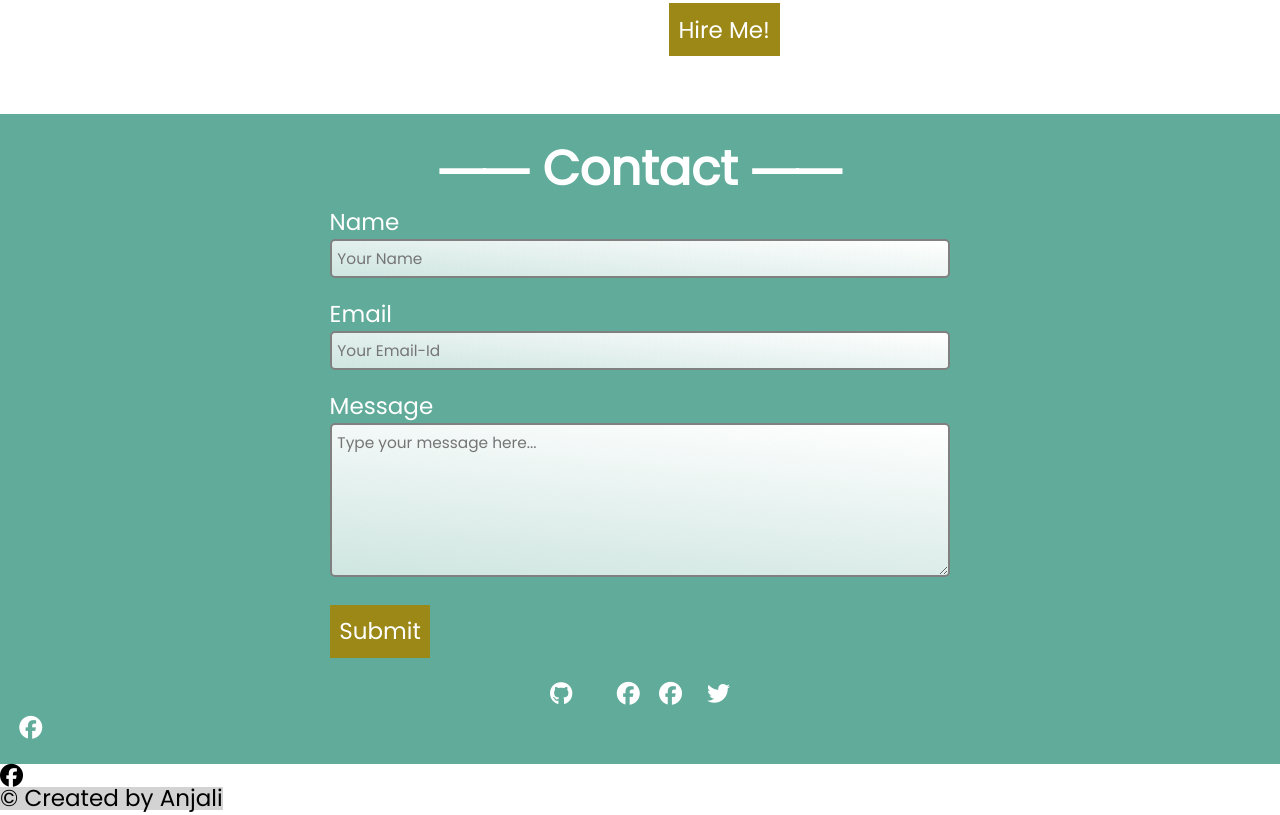
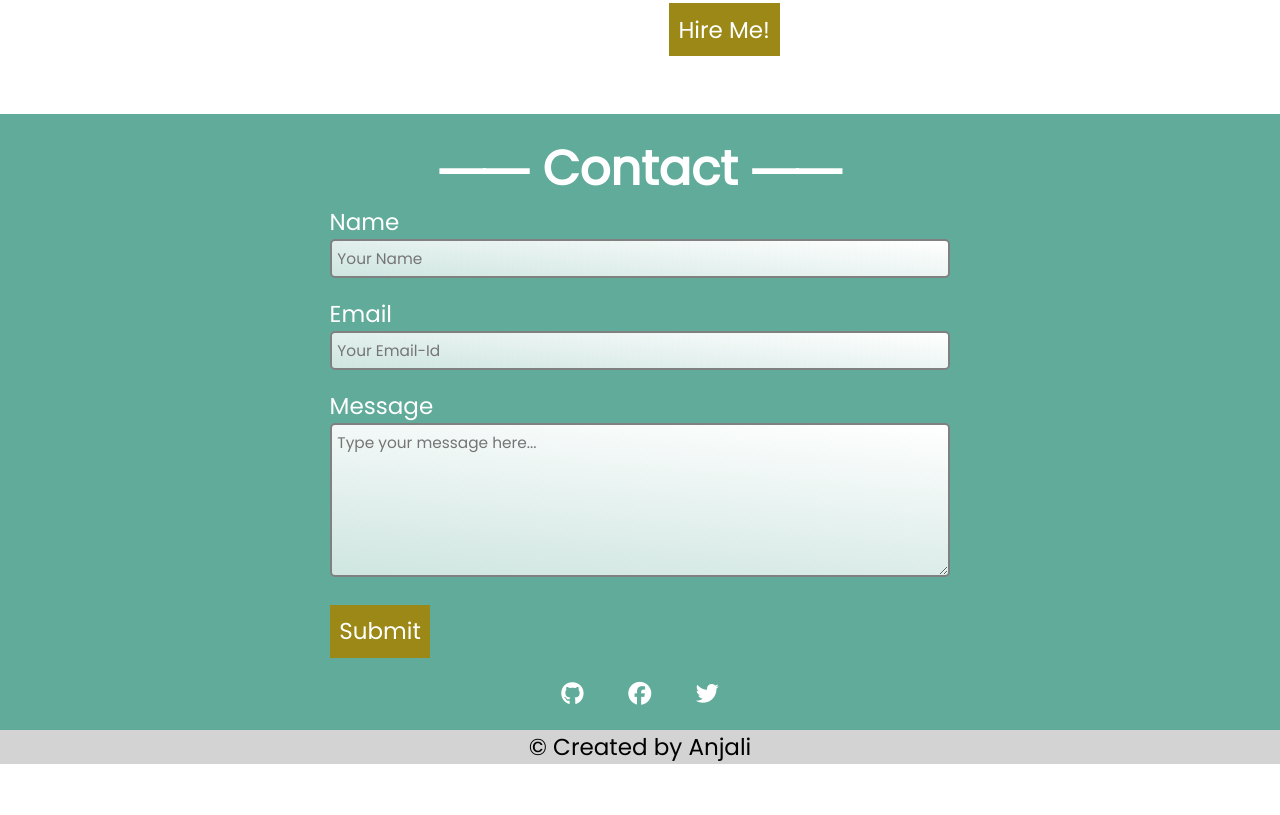
Before and after one commit to anjalimasurkar/personal-portfolio, a plain HTML site: page index.html in a window 1280 px wide. Shown: the part 2051-2866 px from the top of the page. After the commit the page ends 2815 px from the top, so only its background shows below. Drawn offline with Linux system fonts and the light colour scheme.

Commit message:
Update index.html

```diff
--- a/index.html
+++ b/index.html
@@ -117,7 +117,7 @@
 
       <div class="center">
         <a id="profile-link" href="https://github.com/anjalimasurkar" target="_blank"><i class="fab fa-github"></i></a>
-        <a id="profile-link" href="https://www.facebook.com" target="_blank"><i class="fab fa-facebook"></a>
+        <a id="profile-link" href="https://www.facebook.com" target="_blank"><i class="fab fa-facebook"></i></a>
         <a id="profile-link" href="https://www.twitter.com" target="_blank"><i class="fab fa-twitter"></i></a>
       </div>
     </section>
```
